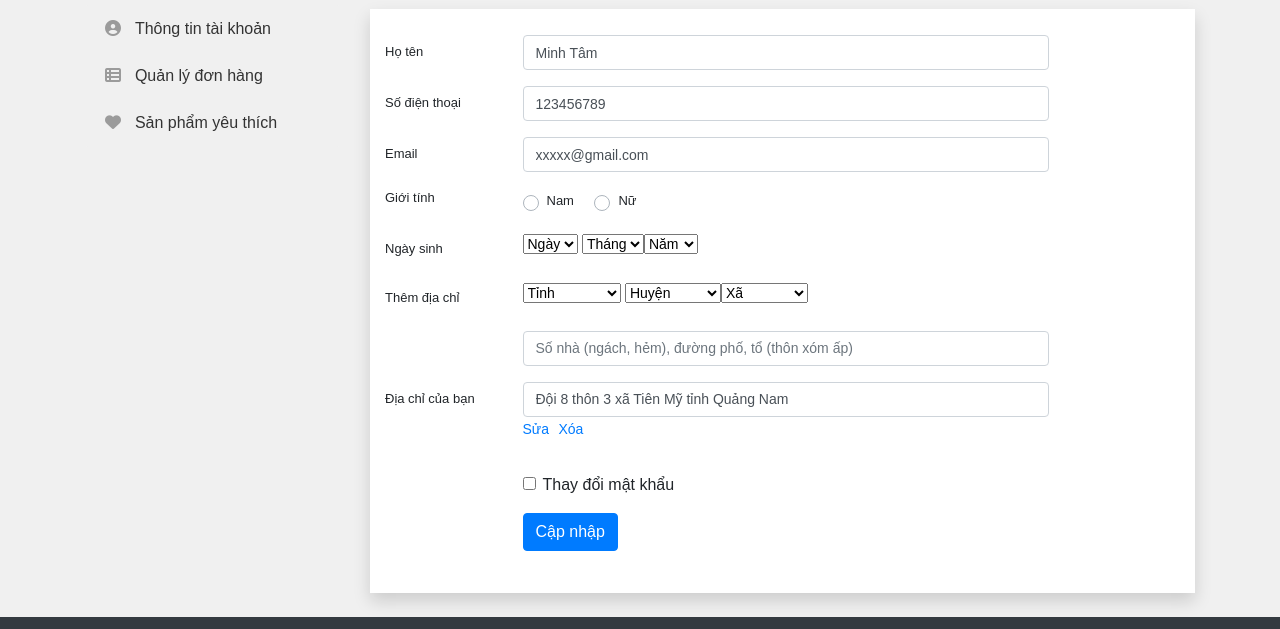
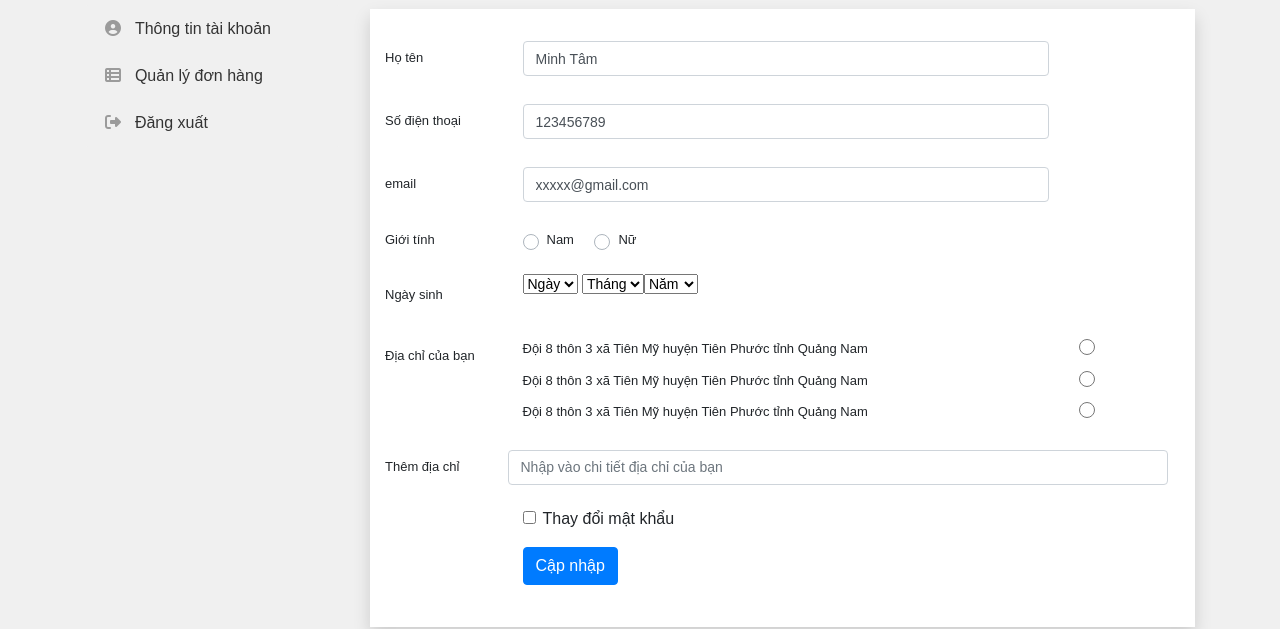
Before and after one commit to tuanphuongtran14/CellphoneStoreTemplate, a plain HTML site: page customer-info.html in a window 1280 px wide. Shown: the part 191-820 px from the top of the page. Drawn offline with nearby package versions, Linux system fonts and the light colour scheme.

Commit message:
custome-infor

```diff
--- a/css/customer-info.css
+++ b/css/customer-info.css
@@ -111,11 +111,14 @@
 
 .account-form-edit label {
     font-size: 13px;
+    margin: 6px 0;
 }
 
 .account-form-edit input {
     font-size: 14px;
     width: 80%;
+    margin: 6px 0;
+
 }
 
 .account-form-edit legend {
@@ -174,3 +177,11 @@
     /*width: 80px;*/
     width: 30px;
 }
+
+.input-address__radio {
+    height: 16px !important;
+    width: 16px !important;
+    position: absolute;
+    right: 100px;
+
+}
--- a/customer-info.html
+++ b/customer-info.html
@@ -15,21 +15,8 @@
     <link rel="stylesheet" href="https://use.fontawesome.com/releases/v5.7.0/css/all.css" integrity="sha384-lZN37f5QGtY3VHgisS14W3ExzMWZxybE1SJSEsQp9S+oqd12jhcu+A56Ebc1zFSJ" crossorigin="anonymous">
     <script src="https://kit.fontawesome.com/1850241b68.js" crossorigin="anonymous"></script>
 
-    <!-- Jquery -->
-    <script src="https://ajax.googleapis.com/ajax/libs/jquery/3.5.1/jquery.min.js"></script>
-
     <!--Bootstrap CSS-->
     <link rel="stylesheet" href="https://stackpath.bootstrapcdn.com/bootstrap/4.3.1/css/bootstrap.min.css" integrity="sha384-ggOyR0iXCbMQv3Xipma34MD+dH/1fQ784/j6cY/iJTQUOhcWr7x9JvoRxT2MZw1T" crossorigin="anonymous">
-
-
-
-    <!--<link rel="stylesheet" href="https://maxcdn.bootstrapcdn.com/font-awesome/4.7.0/css/font-awesome.min.css">-->
-    <!-- Bootstrap CSS -->
-    <!--<link rel="stylesheet" href="https://stackpath.bootstrapcdn.com/bootstrap/4.3.1/css/bootstrap.min.css" integrity="sha384-ggOyR0iXCbMQv3Xipma34MD+dH/1fQ784/j6cY/iJTQUOhcWr7x9JvoRxT2MZw1T" crossorigin="anonymous">-->
-    <!--<link rel="stylesheet" href="./vendors/flickity.min.css">-->
-    <!-- Optional CSS -->
-    <!--<link rel="stylesheet" href="./css/style.css">-->
-</head>
 
 <body id="body">
     <div id="root">
@@ -77,7 +64,6 @@
                                 <i class="fa fa-shopping-bag fa--md" data-amount="0" aria-hidden="true"></i>
                             </a>
                         </li>
-                        </li>
                         <li class="menu__item">
                             <a class="text-white">
                                 <i class="fa fa-user fa--md" aria-hidden="true"></i>
@@ -97,8 +83,6 @@
 
         <!-- BODY -->
         <div class="container-fluid"style="background-color:#f0f0f0">
-
-
         <div class="container py-4">
             <div class="row manage-resposive">
                 <div class="col-sm-3 col-md-3 col-lg-3 col-xl-3">
@@ -127,8 +111,8 @@
                             </li>
                             <li class="list-group-item list-group-item__edit">
                                 <a href="" class="account-list-info wish-list-event">
-                            <i class="fas account-list-info__icon fa-heart"></i>
-                            <span>Sản phẩm yêu thích</span>
+                                    <i class="fas account-list-info__icon fa-sign-out-alt"></i>
+                                    <span>Đăng xuất</span>
                                 </a>
                             </li>
                         </ul>
@@ -138,36 +122,36 @@
                     <div class="">
                         <h2 class="account-detail__title">Thông tin tài khoản</h2>
                     </div>
-                    <div class="shadow" >
+                    <div class="shadow">
                         <form class="account-detail__form">
                             <div class="form-group row account-form-edit">
-                        <label for="inputEmail3" class="col-sm-2 col-form-label">Họ tên</label>
+                                <label for="name" class="col-sm-2 col-form-label">Họ tên</label>
                                 <div class="col-sm-10">
-                            <input type="text" class="form-control" id="inputEmail3" placeholder="Email" value="Minh Tâm">
+                                    <input type="text" class="form-control" id="name" placeholder="Tên của bạn" value="Minh Tâm">
                                 </div>
                             </div>
                             <div class="form-group row account-form-edit">
-                        <label for="inputEmail3" class="col-sm-2 col-form-label">Số điện thoại</label>
+                                <label for="phone" class="col-sm-2 col-form-label">Số điện thoại</label>
                                 <div class="col-sm-10">
-                            <input type="text" class="form-control" id="inputEmail3" placeholder="Email" value="123456789">
+                                    <input type="text" class="form-control" id="phone" placeholder="Số điện thoại của bạn" value="123456789">
                                 </div>
                             </div>
                             <div class="form-group row account-form-edit">
-                        <label for="inputEmail3" class="col-sm-2  col-form-label">Email</label>
+                                <label for="email" class="col-sm-2  col-form-label">email</label>
                                 <div class="col-sm-10">
-                            <input type="email" class="form-control" id="inputEmail3" placeholder="Email" value="xxxxx@gmail.com">
+                                    <input type="email" class="form-control" id="email" placeholder="Email của bạn" value="xxxxx@gmail.com">
                                 </div>
                             </div>
                             <div class="form-group account-form-edit row">
-                        <label class="input-label col-sm-2">Giới tính</label>
+                            <label class="input-label col-sm-2" for="gender">Giới tính</label>
                             <div class="col-sm-10">
                                 <div class="custom-control custom-radio custom-control-inline">
-                            <input type="radio" id="customRadioInline1" name="customRadioInline1" class="custom-control-input">
-                            <label class="custom-control-label" for="customRadioInline1">Nam</label>
+                                    <input type="radio" id="gender" class="custom-control-input">
+                                    <label class="custom-control-label" for="gender">Nam</label>
                                 </div>
                                 <div class="custom-control custom-radio custom-control-inline">
-                            <input type="radio" id="customRadioInline2" name="customRadioInline1" class="custom-control-input">
-                            <label class="custom-control-label" for="customRadioInline2">Nữ</label>
+                                    <input type="radio" id="gender" class="custom-control-input">
+                                    <label class="custom-control-label" for="gender">Nữ</label>
                                 </div>
                             </div>
 
@@ -175,7 +159,7 @@
                             <div class="form-group account-form-edit row">
                             <label for="inputEmail3" class="col-sm-2 col-form-label">Ngày sinh</label>
                             <div class="col-sm-10" >
-                            <div class="style__StyledBirthdayPicker-sc-1325vtm-0 cXEDjl">
+                                <div class="">
                                 <select name="day">
                                     <option value="0">Ngày</option>
                                     <option value="1">1</option>
@@ -297,58 +281,38 @@
                             </div>
                             </div>
                             <div class="form-group account-form-edit row">
-                        <label for="inputEmail3" class="col-sm-2 col-form-label">Thêm địa chỉ</label>
-                        <div class="col-sm-10" >
-                            <div class="style__StyledBirthdayPicker-sc-1325vtm-0 cXEDjl">
-                            <select name="day">
-                                <option value="0">Tỉnh</option>
-                                <option value="1">Quảng Nam</option>
-                                <option value="2">Bình Định</option>
-                                <option value="3">Kon Tum</option>
-                            </select>
-                            <select name="month">
-                                <option value="0">Huyện</option>
-                                <option value="1">Tiên Phước</option>
-                                <option value="2">Phú Ninh</option>
-                                <option value="3">Thanh Khê</option>
-                                <option value="4">Hòa Nhơn</option>
-                            </select><select name="year">
-                                <option value="0">Xã</option>
-                                <option value="2021">Tiên Sơn</option>
-                                <option value="2020">Tiên Cẩm</option>
-                                <option value="2019">Tiên Hà</option>
-                                <option value="2018">Tiên Châu</option>
-                                <option value="2017">Tiên Ngọc</option>
-                            </select>
-                            </div>
+                                <label for="address" class="col-sm-2 col-form-label">Địa chỉ của bạn</label>
+                                <div class="col-sm-10">
+                                    <label for="address" >Đội 8 thôn 3 xã Tiên Mỹ huyện Tiên Phước tỉnh Quảng Nam</label>
+                                    <input class="input-address__radio" type="radio" id="address" name="address"><br>
+                                    <label for="address" >Đội 8 thôn 3 xã Tiên Mỹ huyện Tiên Phước tỉnh Quảng Nam</label>
+                                    <input class="input-address__radio" type="radio" id="address" name="address"><br>
+                                    <label for="address" >Đội 8 thôn 3 xã Tiên Mỹ huyện Tiên Phước tỉnh Quảng Nam</label>
+                                    <input class="input-address__radio" type="radio" id="address" name="address"><br>
                                 </div>
                             </div>
                             <div class="form-group account-form-edit row">
-                        <label for="inputEmail3" class="col-sm-2 col-form-label"></label>
-                        <div class="col-sm-10">
-                            <input type="text" class="form-control" id="inputEmail3" placeholder="Số nhà (ngách, hẻm), đường phố, tổ (thôn xóm ấp)">
-                        </div>
-                        </div>
-                        <div class="form-group account-form-edit row">
-                        <label for="inputEmail3" class="col-sm-2 col-form-label">Địa chỉ của bạn</label>
-                        <div class="col-sm-10">
-                            <input type="text" class="form-control" id="inputEmail3" value="Đội 8 thôn 3 xã Tiên Mỹ tỉnh Quảng Nam">
-                            <p style="width:30%; margin-right:30px;">
-                            <a href="" class="edit-address">Sửa</a>
-                            <a href="" class="delete-address">Xóa</a>
-                            </p>
-                        </div>
+                                <label for="add-address" class="col-sm-2 col-form-label">Thêm địa chỉ</label>
+                                <input type="text" class="form-control" id="add-address" placeholder="Nhập vào chi tiết địa chỉ của bạn">
                             </div>
                             <div class="form-group row">
                                 <div class="col-sm-2"></div>
                                 <div class="col-sm-10">
                                     <div class="form-check">
-                            <input class="form-check-input" type="checkbox" id="gridCheck1">
-                            <label class="form-check-label" for="gridCheck1">
+                                        <input class="form-check-input" type="checkbox" id="change-password" name="change-password">
+                                        <label class="form-check-label" for="change-password">
                                             Thay đổi mật khẩu
                                         </label>
                                     </div>
                                 </div>
+                            </div>
+                            <div class="form-group account-form-edit row" id="change-password__show">
+                                <label for="old-password" class="col-sm-2 col-form-label">Mật khẩu cũ</label>
+                                <input type="text" class="form-control" id="old-password" placeholder="Nhập mật khẩu cũ">
+                                <label for="new-password" class="col-sm-2 col-form-label">Mật khẩu cũ</label>
+                                <input type="text" class="form-control" id="new-password" placeholder="Nhập mật khẩu mới">
+                                <label for="confirm-password" class="col-sm-2 col-form-label">Mật khẩu cũ</label>
+                                <input type="text" class="form-control" id="confirm-password" placeholder="Nhập lại mật khẩu mới">
                             </div>
                             <div class="form-group row">
                                 <div class="col-sm-2"></div>
@@ -480,10 +444,6 @@
     <div id="overlaybody"></div>
     <!-- Optional JavaScript -->
     <script src="./js/customer-info.js"></script>
-
-    <!--<script src="./vendors/flickity.pkgd.min.js"></script>-->
-    <!--<script src="./js/main.js"></script>-->
-    <!-- jQuery first, then Popper.js, then Bootstrap JS -->
     <script src="https://code.jquery.com/jquery-3.3.1.slim.min.js" integrity="sha384-q8i/X+965DzO0rT7abK41JStQIAqVgRVzpbzo5smXKp4YfRvH+8abtTE1Pi6jizo" crossorigin="anonymous"></script>
     <script src="https://cdnjs.cloudflare.com/ajax/libs/popper.js/1.14.7/umd/popper.min.js" integrity="sha384-UO2eT0CpHqdSJQ6hJty5KVphtPhzWj9WO1clHTMGa3JDZwrnQq4sF86dIHNDz0W1" crossorigin="anonymous"></script>
     <script src="https://stackpath.bootstrapcdn.com/bootstrap/4.3.1/js/bootstrap.min.js" integrity="sha384-JjSmVgyd0p3pXB1rRibZUAYoIIy6OrQ6VrjIEaFf/nJGzIxFDsf4x0xIM+B07jRM" crossorigin="anonymous"></script>
--- a/js/customer-info.js
+++ b/js/customer-info.js
@@ -1,14 +1,28 @@
-  //Show hide swap order--account
-  $(document).ready(function(){
-    $("#show-account").show();
-    $("#show-order").hide();
-    $("#account-event").click(function(){
-        $("#show-account").show();
-        $("#show-order").hide();
+var account = document.getElementById("show-account")
+var order = document.getElementById("show-order")
+var changePassword = document.querySelector("input[name=change-password]")
+var changePasswordShow = document.getElementById("change-password__show")
 
+changePasswordShow.style.display = "none"
+account.style.display = "block"
+order.style.display = "none"
+
+function customerToggle() {
+    document.getElementById('account-event').addEventListener("click", function() {
+        account.style.display = "block"
+        order.style.display = "none"
     });
-    $("#order-event").click(function(){
-    $("#show-account").hide();
-        $("#show-order").show()
+    document.getElementById('order-event').addEventListener("click", function() {
+        account.style.display = "none"
+        order.style.display = "block"
     });
+}
+customerToggle()
+
+changePassword.addEventListener( 'change', function() {
+    if(this.checked) {
+        changePasswordShow.style.display = "flex"
+    } else {
+        changePasswordShow.style.display = "none"
+    }
 });
```
Also changed, not shown: index.html (line endings or trailing spaces). Lines whose indentation alone changed are shown as unchanged.
